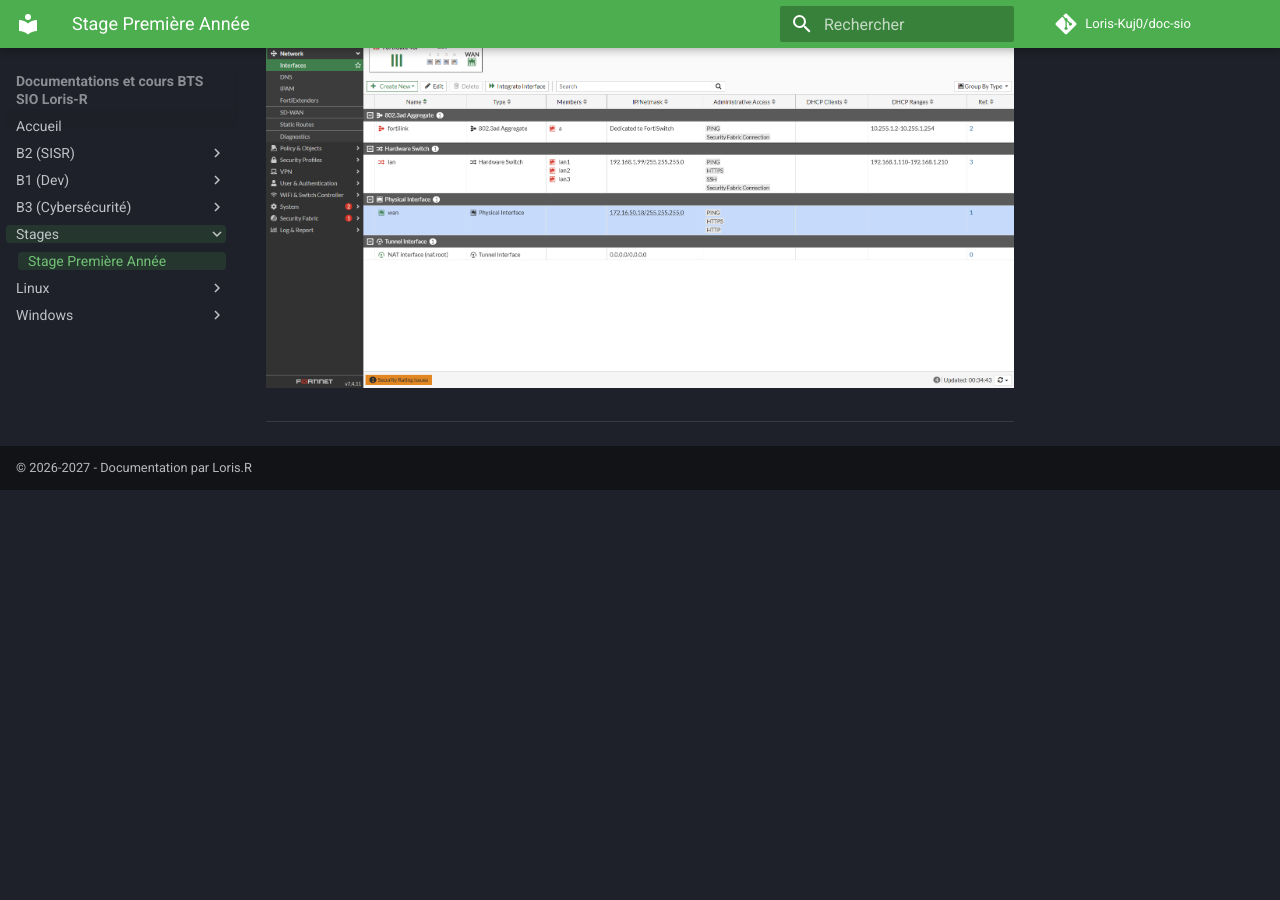
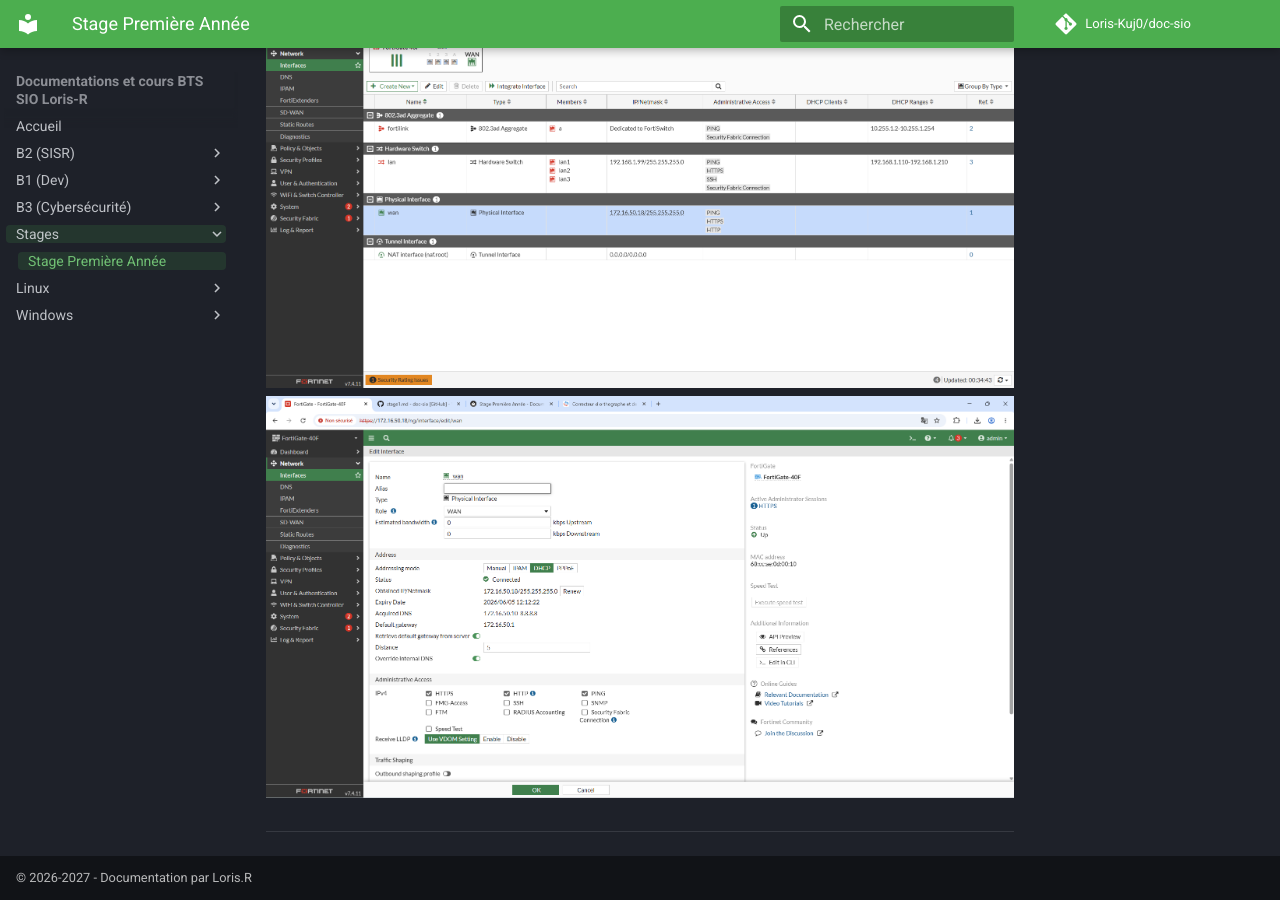
Before and after one commit to Loris-Kuj0/doc-sio, an MkDocs documentation site: the page built from docs/stage1.md, in a window 1280 px wide and 900 px high, scrolled down 1104 px. Built offline with MkDocs 1.6.1 and Material for MkDocs 9.7.7, drawn with Linux system fonts in a browser that asks for light colours; comment, search, counter and statistics services are not loaded; before the commit the page ends 1594 px from its top, so only the background shows below that.

Commit message:
FortImageagain

```diff
--- a/docs/stage1.md
+++ b/docs/stage1.md
@@ -20,6 +20,8 @@
 
 #### Interface>Interface Pysique>WAN
 
-![Interface de configuration du switch](../images/Forti2.png)
+![Interface de configuration des ports du switch](../images/Forti2.png)
+![Interface de configuration des ports du switch](../images/Forti3.png)
+
 
 ---
```
Also changed, not shown: docs/images/Forti3.png (added).
